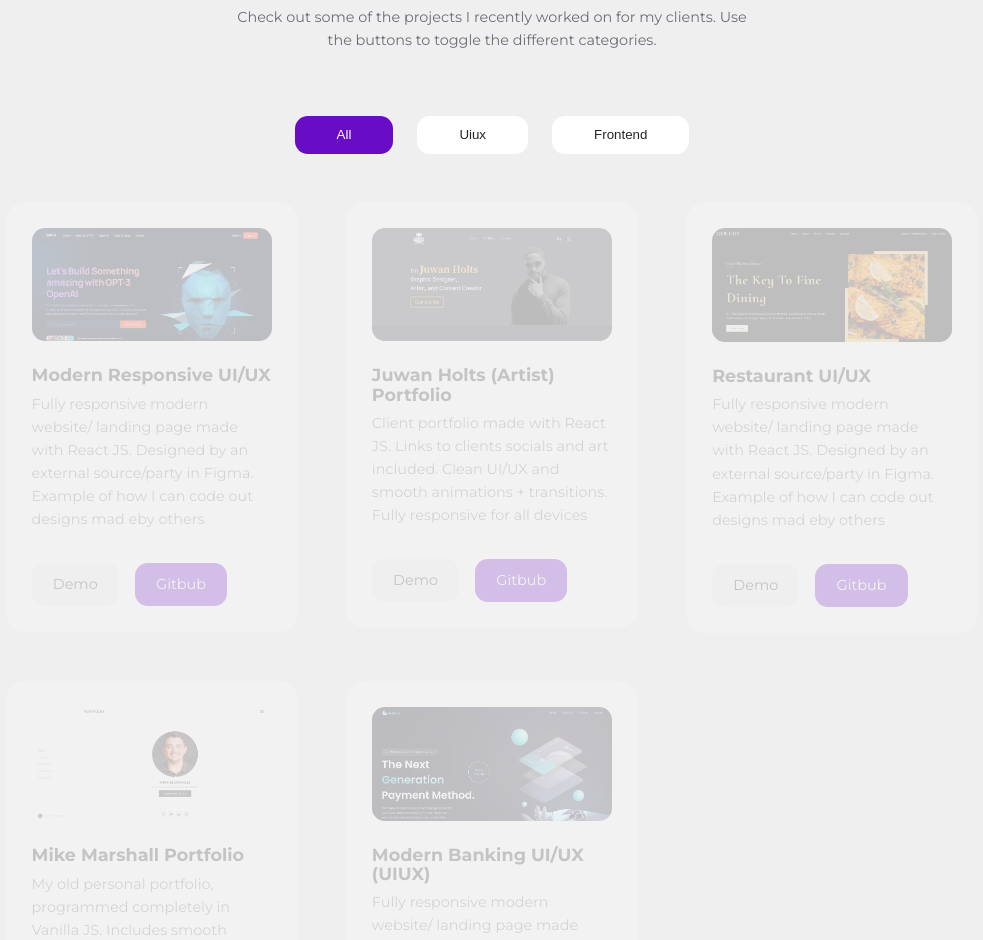
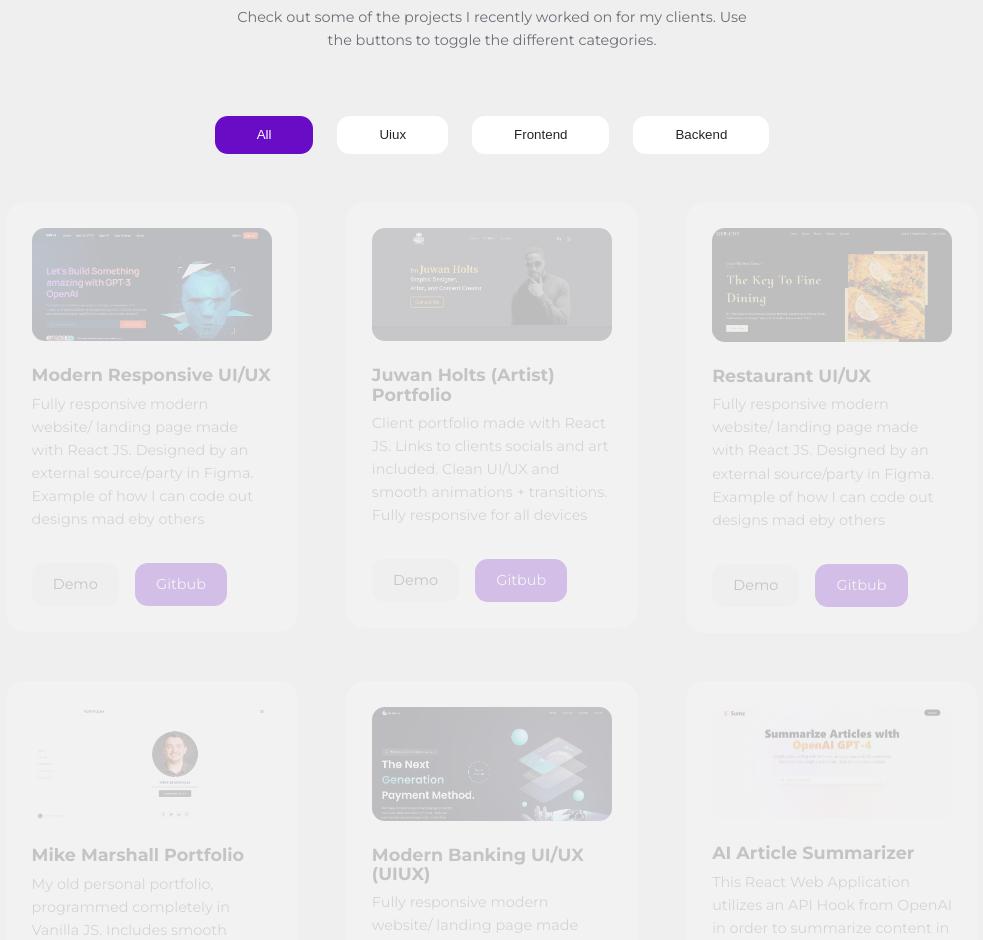
Before and after one commit to MikeMarsha11/Personal-Portfolio, a React (Create React App) app: page / in a window 1280 px wide. Shown: the part 2664-3604 px from the top of the page, without its empty margins (148-1131 px from the left). Built offline with nearby package versions, Linux system fonts and the light colour scheme.

Commit message:
Adding a backend web application to portfolio section

```diff
--- a/src/sections/portfolio/data.js
+++ b/src/sections/portfolio/data.js
@@ -53,7 +53,7 @@ const data = [
         desc: "Fully responsive modern website/ landing page made with React JS and TailwindCSS. Designed by an external source/party in Figma. Example of how I can code out designs mad eby others ",
         demo: 'https://modern-online-banking.vercel.app/',
         github: 'https://github.com/MikeMarsha11/Modern-Online-Banking'
-    }
+    },
     // {
     //     id: 6,
     //     category: 'frontend',
@@ -72,15 +72,15 @@ const data = [
     //     demo: 'http://egatortutorials.com',
     //     github: 'https://github.com/egattor'
     // },
-    // {
-    //     id: 8,
-    //     category: 'backend',
-    //     image: Image8,
-    //     title: "Project Title Eight (Backend)",
-    //     desc: "Provident similique accusantium nemo autem. Veritatis obcaecati tenetur iure eius earum ut molestias architecto voluptate aliquam nihil, eveniet aliquid culpa officia aut!",
-    //     demo: 'http://egatortutorials.com',
-    //     github: 'https://github.com/egattor'
-    // },
+    {
+        id: 8,
+        category: 'backend',
+        image: Image8,
+        title: "AI Article Summarizer ",
+        desc: "This React Web Application utilizes an API Hook from OpenAI in order to summarize content in articles by simply pasting their URL. It is designed with TailwindCSS and uses redux tools for smooth integration",
+        demo: 'https://ai-article-summarizer-mikemarsha11.vercel.app/',
+        github: 'https://github.com/MikeMarsha11/AI-Article-Summarizer'
+    }
     // {
     //     id: 9,
     //     category: 'frontend',
```
Also changed, not shown: src/assets/project8.jpg.
